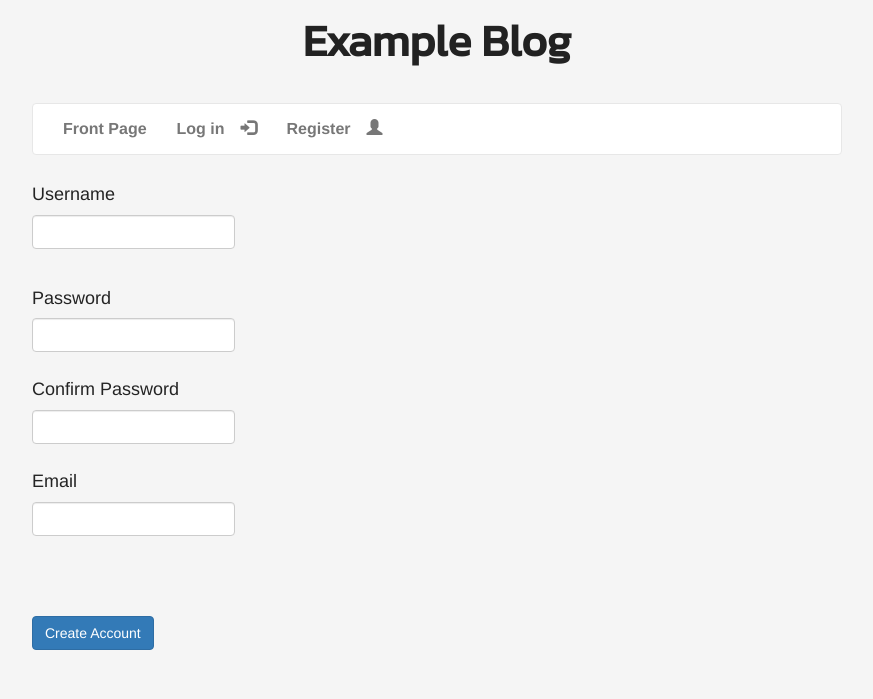
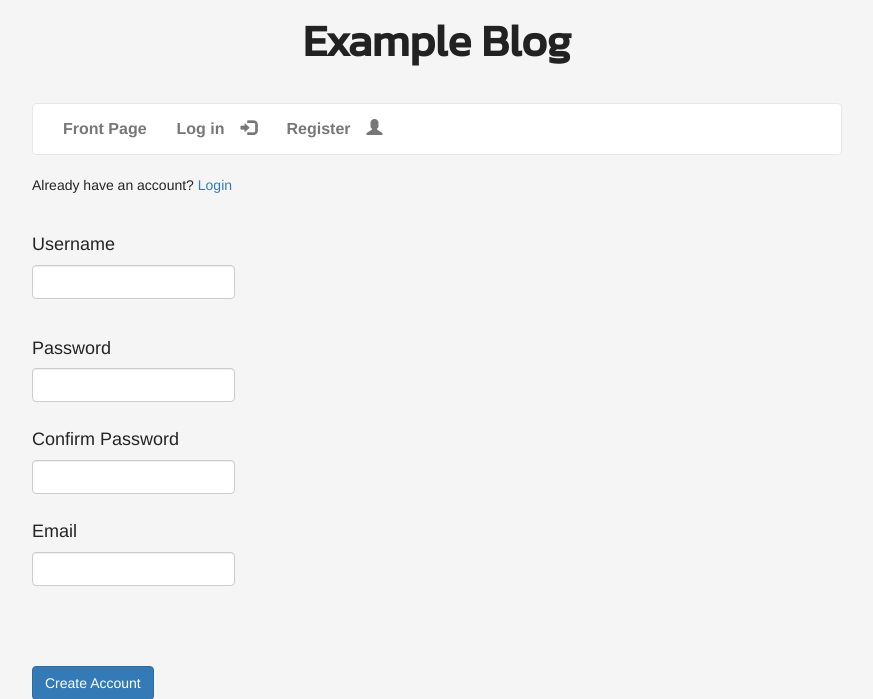
Before and after one commit to tstillwell/appengine_multiblog, a Python web app: template templates/registration.html in a window 1280 px wide. Shown: the top 699 px of the page, without its empty margins (203-1076 px from the left). Run offline with Jinja, Linux system fonts and the light colour scheme; the template is opened without the code that fills it, so the values that code supplies are empty; some libraries are stand-ins or nearby versions.

Commit message:
Added login link above signup form in registration template

```diff
--- a/templates/registration.html
+++ b/templates/registration.html
@@ -1,6 +1,7 @@
 {% extends "base.html" %}
 {% block title %} Blog Signup {% endblock %}
 {% block content %}
+<p> Already have an account? <a href="/login"> Login </a></p><br>
 <div class="registration-form form-group">
 <form method="post">
 	<h4>Username</h4> <input type="text" class="form-control" name="username" value="{{username}}">
```
